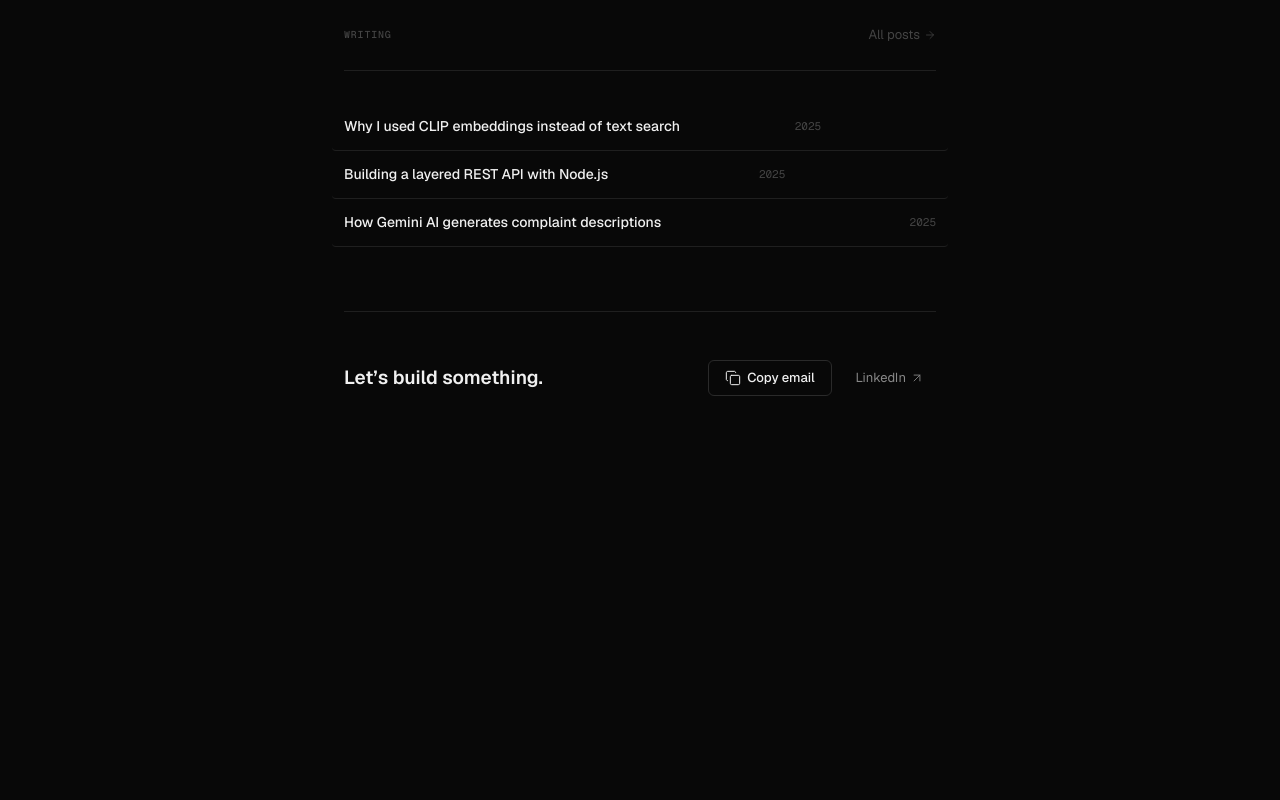
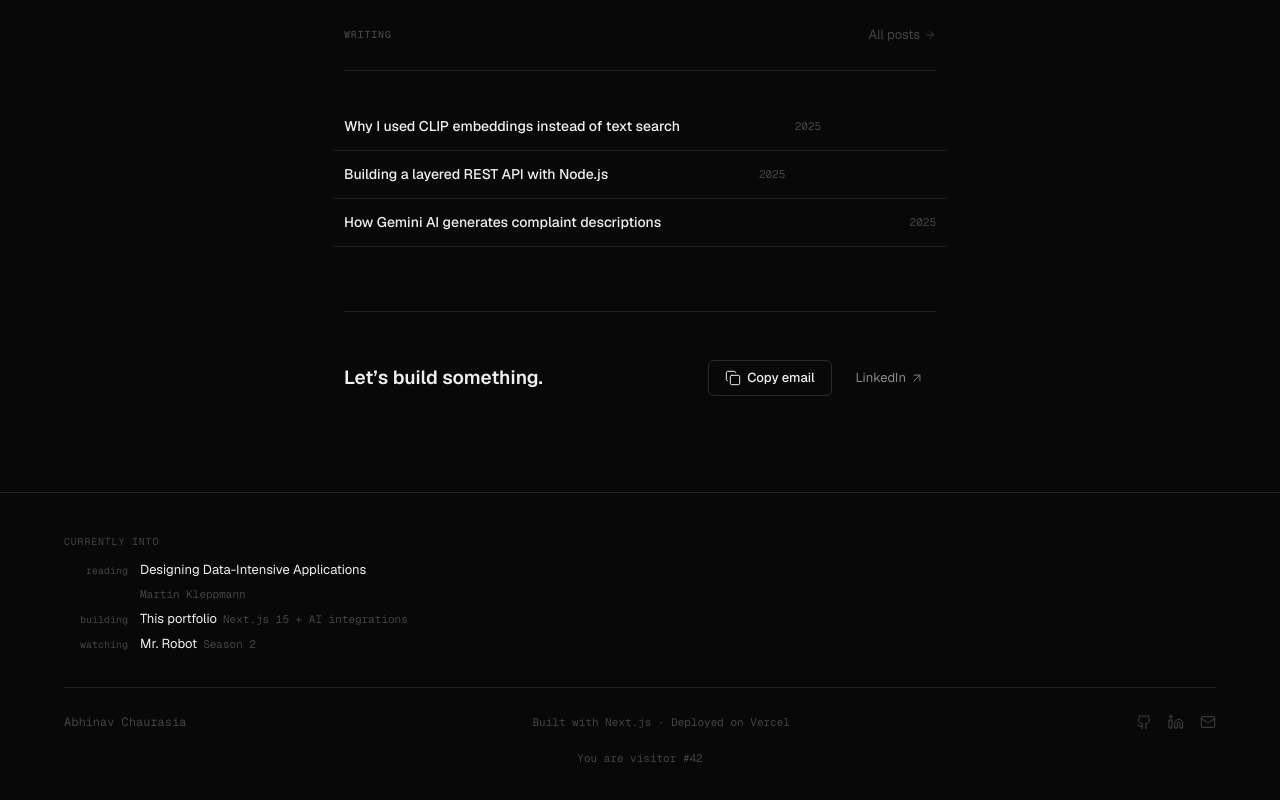
Before and after one commit to abhinavchaurasia-dev/portfolio, a Next.js app: page / in a window 1280 px wide. Shown: the part 1872-2672 px from the top of the page. Before the commit the page ends 2364 px from the top, so only its background shows below. Built offline with nearby package versions, Linux system fonts and the light colour scheme; no server answers.

Commit message:
feat(layout): update root layout and footer for v1

```diff
--- a/app/layout.tsx
+++ b/app/layout.tsx
@@ -1,12 +1,13 @@
 import type { Metadata, Viewport } from "next";
 import { Geist, Geist_Mono, Instrument_Serif } from "next/font/google";
 import Nav from "@/components/layout/Nav";
+import Footer from "@/components/layout/Footer";
 import CommandPalette from "@/components/shared/CommandPalette";
 import AIAssistant from "@/components/shared/AIAssistant";
 import "./globals.css";
 
 /* ============================================================
-   FONT LOADING
+   FONTS
    ============================================================ */
 
 const geist = Geist({
@@ -41,7 +42,7 @@ export const metadata: Metadata = {
   metadataBase: new URL(siteUrl),
 
   title: {
-    default: "Abhinav Chaurasia",
+    default:  "Abhinav Chaurasia",
     template: "%s · Abhinav Chaurasia",
   },
 
@@ -58,16 +59,20 @@ export const metadata: Metadata = {
     "PostgreSQL",
     "Software Engineer",
     "Portfolio",
+    "University of Lucknow",
   ],
 
-  authors: [{ name: "Abhinav Chaurasia", url: siteUrl }],
-  creator: "Abhinav Chaurasia",
+  authors:   [{ name: "Abhinav Chaurasia", url: siteUrl }],
+  creator:   "Abhinav Chaurasia",
+  publisher: "Abhinav Chaurasia",
+
+  alternates: { canonical: siteUrl },
 
   robots: {
-    index: true,
+    index:  true,
     follow: true,
     googleBot: {
-      index: true,
+      index:  true,
       follow: true,
       "max-video-preview": -1,
       "max-image-preview": "large",
@@ -76,35 +81,36 @@ export const metadata: Metadata = {
   },
 
   openGraph: {
-    type: "website",
-    locale: "en_IN",
-    url: siteUrl,
-    siteName: "Abhinav Chaurasia",
-    title: "Abhinav Chaurasia · Full-Stack Engineer",
-    description:
-      "Full-Stack Engineer · AI Integrations. React, Django, Node.js, PostgreSQL.",
+    type:        "website",
+    locale:      "en_IN",
+    url:         siteUrl,
+    siteName:    "Abhinav Chaurasia",
+    title:       "Abhinav Chaurasia · Full-Stack Engineer",
+    description: "Full-Stack Engineer · AI Integrations. React, Django, Node.js, PostgreSQL.",
     images: [
       {
-        url: "/og-image.png",
-        width: 1200,
+        url:    "/og-image.png",
+        width:  1200,
         height: 630,
-        alt: "Abhinav Chaurasia · Full-Stack Engineer · AI Integrations",
+        alt:    "Abhinav Chaurasia · Full-Stack Engineer · AI Integrations",
+        type:   "image/png",
       },
     ],
   },
 
   twitter: {
-    card: "summary_large_image",
-    title: "Abhinav Chaurasia · Full-Stack Engineer",
-    description:
-      "Full-Stack Engineer · AI Integrations. React, Django, Node.js, PostgreSQL.",
-    images: ["/og-image.png"],
+    card:        "summary_large_image",
+    site:        "@abhinavcdev",
+    creator:     "@abhinavcdev",
+    title:       "Abhinav Chaurasia · Full-Stack Engineer",
+    description: "Full-Stack Engineer · AI Integrations. React, Django, Node.js, PostgreSQL.",
+    images:      ["/og-image.png"],
   },
 
   icons: {
     icon: [
-      { url: "/favicon.ico", sizes: "any" },
-      { url: "/icon.svg", type: "image/svg+xml" },
+      { url: "/favicon.ico",  sizes: "any" },
+      { url: "/icon.svg",     type: "image/svg+xml" },
     ],
     apple: "/apple-touch-icon.png",
   },
@@ -117,10 +123,38 @@ export const metadata: Metadata = {
    ============================================================ */
 
 export const viewport: Viewport = {
-  themeColor: "#080808",
-  colorScheme: "dark",
-  width: "device-width",
+  themeColor:   "#080808",
+  colorScheme:  "dark",
+  width:        "device-width",
   initialScale: 1,
+};
+
+/* ============================================================
+   JSON-LD — Person schema
+   ============================================================ */
+
+const personJsonLd = {
+  "@context":  "https://schema.org",
+  "@type":     "Person",
+  name:        "Abhinav Chaurasia",
+  url:         siteUrl,
+  image:       `${siteUrl}/og-image.png`,
+  jobTitle:    "Full-Stack Engineer",
+  description: "Final-year CSE student building full-stack systems with AI integrations.",
+  email:       "abhinavc037@gmail.com",
+  sameAs: [
+    "https://github.com/abhinavchaurasia-dev",
+    "https://linkedin.com/in/abhinavchaurasia-dev",
+  ],
+  alumniOf: {
+    "@type": "CollegeOrUniversity",
+    name:    "University of Lucknow",
+  },
+  knowsAbout: [
+    "React", "Django", "Node.js", "PostgreSQL",
+    "CLIP embeddings", "OpenAI API", "Gemini AI",
+    "Full-Stack Engineering", "AI Integration",
+  ],
 };
 
 /* ============================================================
@@ -129,18 +163,23 @@ export const viewport: Viewport = {
 
 export default function RootLayout({
   children,
-}: Readonly<{
-  children: React.ReactNode;
-}>) {
+}: Readonly<{ children: React.ReactNode }>) {
   return (
     <html
       lang="en"
       suppressHydrationWarning
       className={`${geist.variable} ${geistMono.variable} ${instrumentSerif.variable}`}
     >
+      <head>
+        <script
+          type="application/ld+json"
+          dangerouslySetInnerHTML={{ __html: JSON.stringify(personJsonLd) }}
+        />
+      </head>
       <body>
         <Nav />
         <main>{children}</main>
+        <Footer />
         <CommandPalette />
         <AIAssistant />
       </body>
--- a/components/layout/Footer.tsx
+++ b/components/layout/Footer.tsx
@@ -0,0 +1,106 @@
+// FILE: components/layout/Footer.tsx
+
+import Link from "next/link";
+import { Github, Linkedin, Mail } from "lucide-react";
+import VisitorCounter from "@/components/shared/VisitorCounter";
+import CurrentlyInto from "@/components/shared/CurrentlyInto";
+
+/*
+ * OPTION A — Spotify Premium widget
+ * Uncomment this import when ready to activate.
+ * See full setup instructions in components/shared/SpotifyWidget.tsx
+ *
+ * import SpotifyWidget from "@/components/shared/SpotifyWidget";
+ */
+
+export default function Footer() {
+  return (
+    <footer className="ft" aria-label="Site footer">
+
+      {/*
+       * ── CURRENTLY INTO (Option C — active) ──────────────────
+       * Updated via: /admin/currently-into?key=YOUR_SECRET
+       * Shows: reading / watching / building / listening items
+       * Update maybe once a month. No tracking, no API needed.
+       */}
+      <div className="ft-currently-into">
+        <CurrentlyInto />
+      </div>
+
+      {/*
+       * ── SPOTIFY WIDGET (Option A — inactive) ─────────────────
+       * Requires Spotify Premium + env vars.
+       * Full setup: see components/shared/SpotifyWidget.tsx
+       * Toggle:     /admin/spotify-toggle?key=YOUR_SECRET
+       *
+       * To activate:
+       *   1. Complete Spotify setup in SpotifyWidget.tsx comments
+       *   2. Uncomment the Spotify block in app/api/spotify/route.ts
+       *   3. Comment out the Currently Into block above
+       *   4. Uncomment the SpotifyWidget block below
+       *
+       * <div className="ft-spotify">
+       *   <SpotifyWidget />
+       * </div>
+       */}
+
+      <div className="ft-divider" />
+
+      {/* Main row */}
+      <div className="ft-row">
+        <span className="ft-name">Abhinav Chaurasia</span>
+        <span className="ft-built">Built with Next.js · Deployed on Vercel</span>
+        <nav className="ft-links" aria-label="Social links">
+          <a
+            href="https://github.com/abhinavchaurasia-dev"
+            target="_blank"
+            rel="noopener noreferrer"
+            className="ft-link"
+            aria-label="GitHub"
+          >
+            <Github size={16} strokeWidth={1.5} />
+          </a>
+          <a
+            href="https://linkedin.com/in/abhinavchaurasia-dev"
+            target="_blank"
+            rel="noopener noreferrer"
+            className="ft-link"
+            aria-label="LinkedIn"
+          >
+            <Linkedin size={16} strokeWidth={1.5} />
+          </a>
+          <Link href="mailto:abhinavc037@gmail.com" className="ft-link" aria-label="Email">
+            <Mail size={16} strokeWidth={1.5} />
+          </Link>
+        </nav>
+      </div>
+
+      {/* Visitor counter */}
+      <div className="ft-counter">
+        <VisitorCounter />
+      </div>
+
+      <style>{`
+        .ft {
+          border-top: 1px solid var(--color-border-subtle, #1F1F1F);
+          padding: 40px clamp(24px, 5vw, 80px) 32px;
+        }
+        .ft-currently-into { max-width: 400px; margin-bottom: 32px; }
+        .ft-spotify { display: flex; justify-content: center; margin-bottom: 24px; }
+        .ft-divider { height: 1px; background: var(--color-border-subtle, #1F1F1F); margin-bottom: 24px; }
+        .ft-row { display: flex; align-items: center; justify-content: space-between; flex-wrap: wrap; gap: 16px; }
+        .ft-name { font-family: var(--font-geist-mono, "Geist Mono", monospace); font-size: 12px; color: var(--color-text-muted, #444444); }
+        .ft-built { font-family: var(--font-geist-mono, "Geist Mono", monospace); font-size: 11px; color: var(--color-text-muted, #444444); flex: 1; text-align: center; }
+        .ft-links { display: flex; align-items: center; gap: 16px; }
+        .ft-link { display: flex; align-items: center; color: var(--color-text-muted, #444444); text-decoration: none; transition: color 150ms ease; }
+        .ft-link:hover { color: var(--color-text-primary, #F0F0F0); }
+        .ft-counter { margin-top: 16px; display: flex; justify-content: center; }
+        @media (max-width: 560px) {
+          .ft-row { flex-direction: column; align-items: flex-start; gap: 12px; }
+          .ft-built { text-align: left; flex: none; }
+        }
+        @media (prefers-reduced-motion: reduce) { .ft-link { transition: none; } }
+      `}</style>
+    </footer>
+  );
+}
```
Also changed, not shown: public/manifest.json (added).
